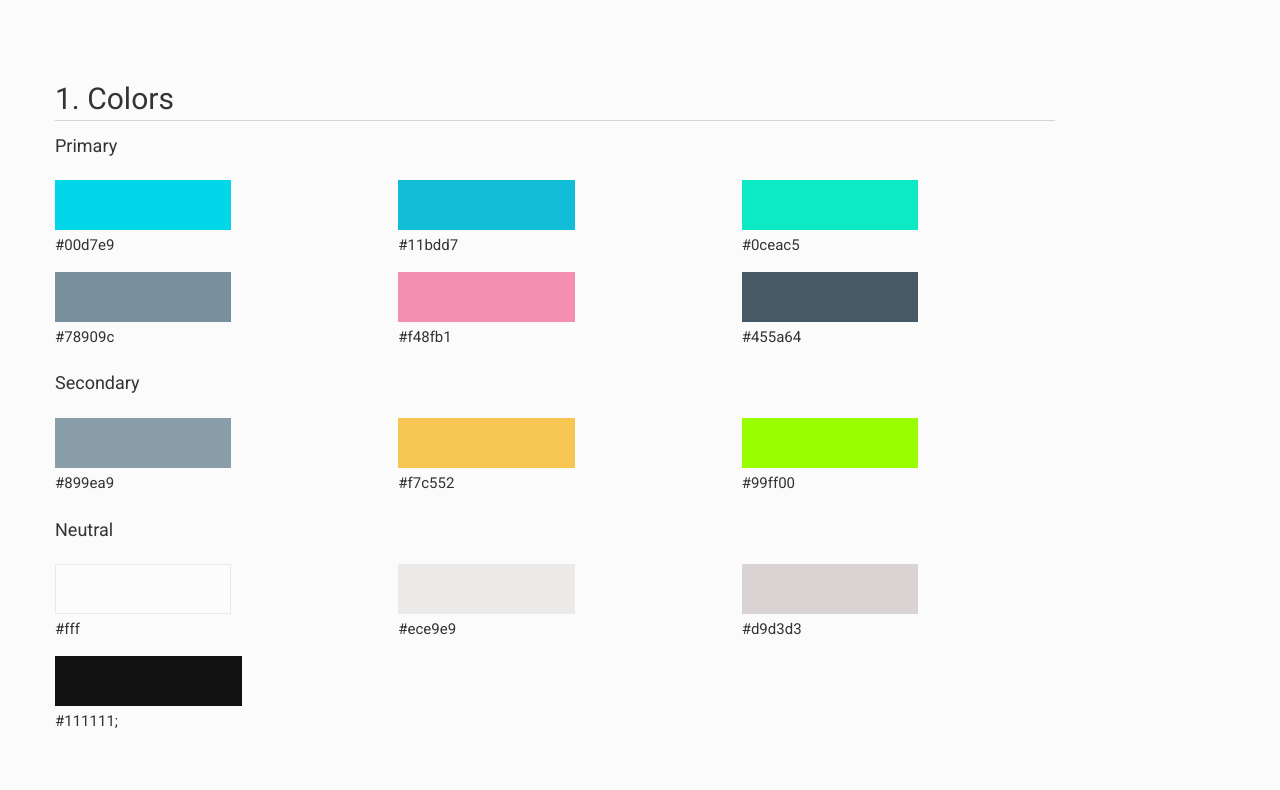
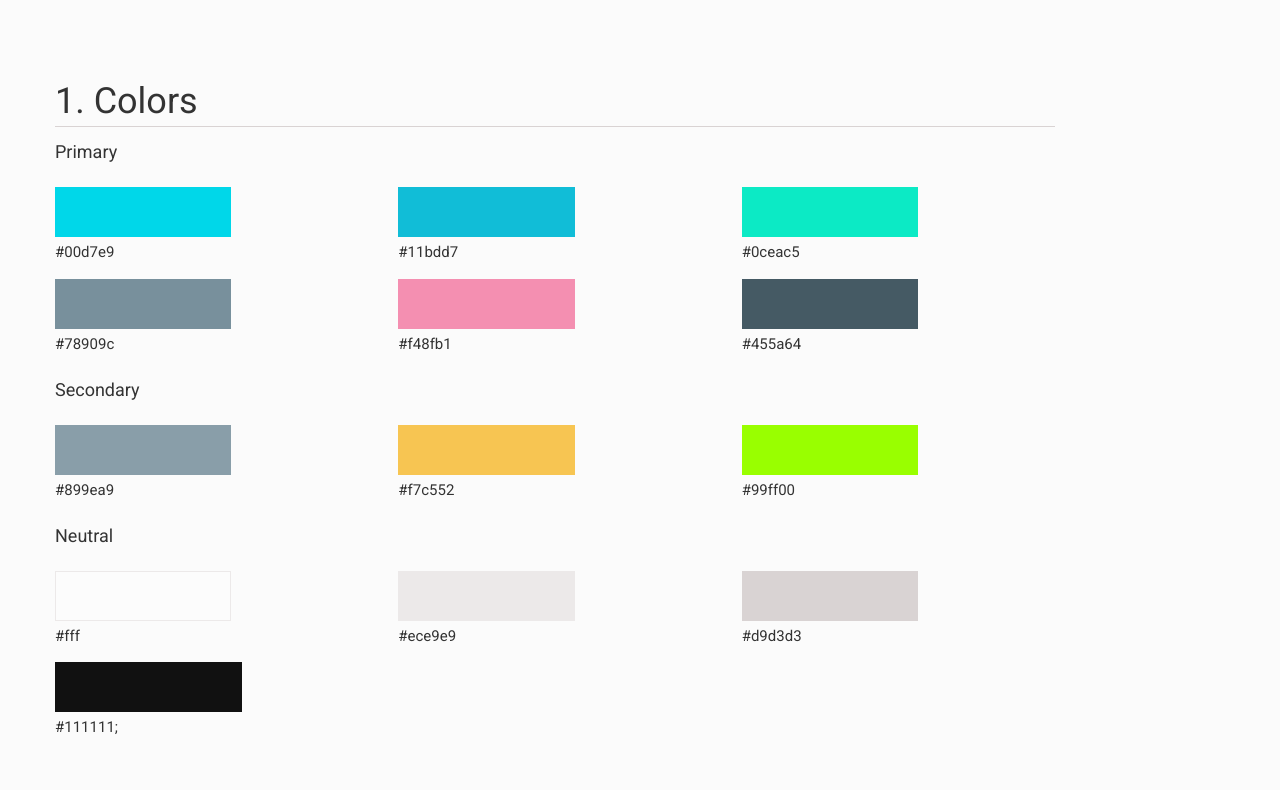
Before and after one commit to hci2019group05/hci2019group05.github.io, a plain HTML site: page styleguide.html in a window 1280 px wide. Shown: the part 666-1456 px from the top of the page. Drawn offline with Linux system fonts and the light colour scheme; a web font is replaced by a local one.

Commit message:
Update styleguide.css

```diff
--- a/css/styleguide.css
+++ b/css/styleguide.css
@@ -11,7 +11,7 @@ article, aside, footer, header, nav, section {
 }
 
 h1 {
-    font-size: 2em;
+/*     font-size: 2em; */
     margin: .67em 0
 }
 
```
